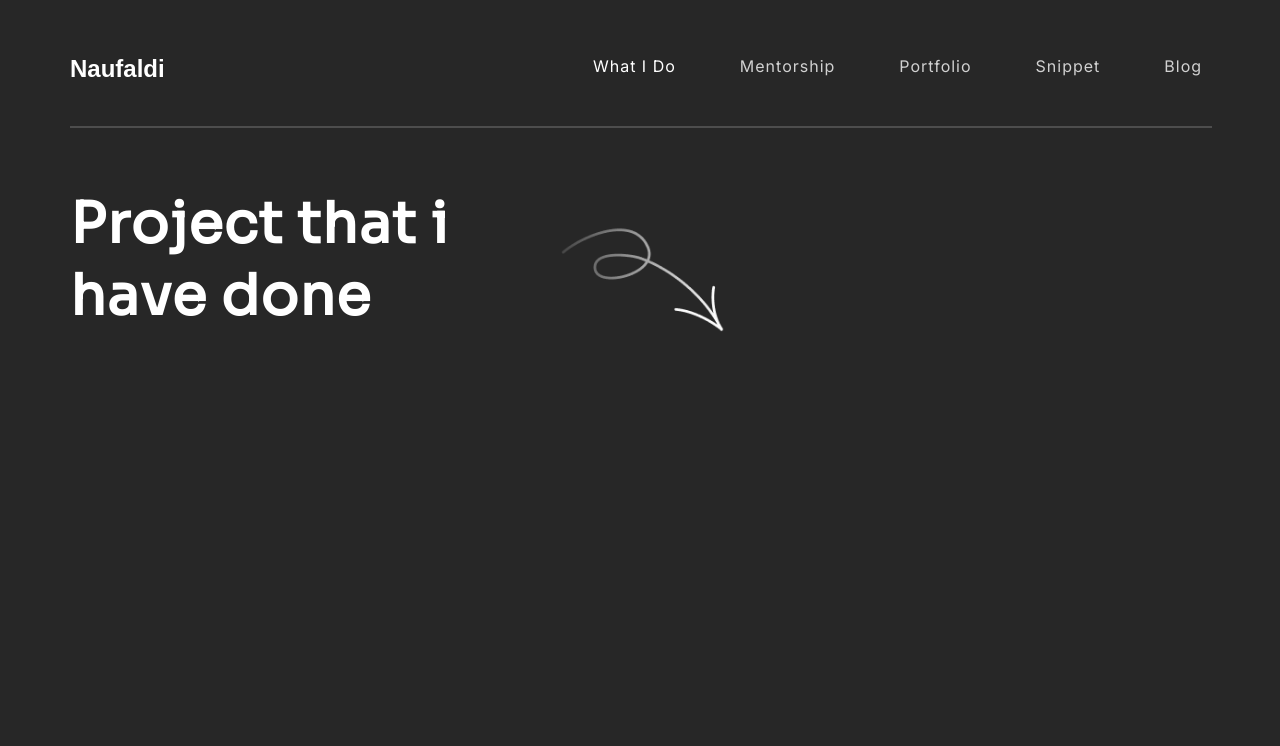
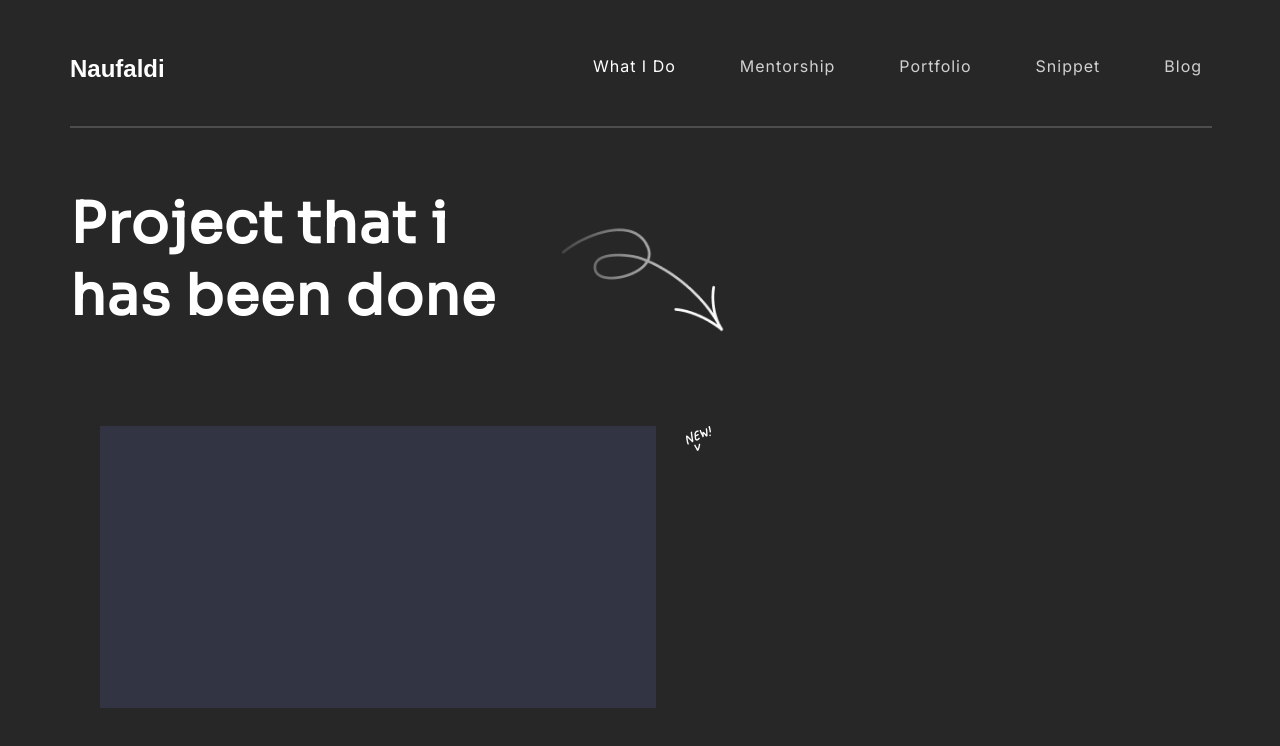
Before and after one commit to EronMG/Project-Bedolagi, a plain HTML site: page index.html in a window 1280 px wide. Drawn offline with Linux system fonts and the light colour scheme.

Commit message:
feat: changed code

```diff
--- a/index.html
+++ b/index.html
@@ -30,13 +30,19 @@
     <section class="section">
         <div class="section__title">
             <p class="section__title__text">
-                Project that i have done
+                Project that i has been done
             </p>
         </div>
         <div class="section__img">
             <img src="/PNG/arrow.png" alt="" width="166.82px" height="166.82px">
         </div>
-
+    </section>
+    <section class="section__2">
+        <div class="section__img__2"></div>
+        <img src="/PNG/Rectangle 15.png" alt="" width="556px" height="282px">
+        <div class="section__img__new">
+            <img src="/PNG/New.png" alt="" width="24.96px" height="24.84px">
+        </div>
     </section>
 </body>
 
--- a/style.css
+++ b/style.css
@@ -77,9 +77,7 @@ section{
 .section__title{
     max-width: 458px;
     width: 100%;
-
 }
-
 
 .section__title__text{
     font-family: 'Sora';
```
Also changed, not shown: PNG/Group.png (deleted), PNG/New.png (added), PNG/Rectangle 15.png (added), PNG/Rectangle 18_1.png (added), PNG/Rectangle 18_2.png (added), PNG/bolder-07dc93f6596b9182e868f2ce2c5e74ba 1.png (added).
